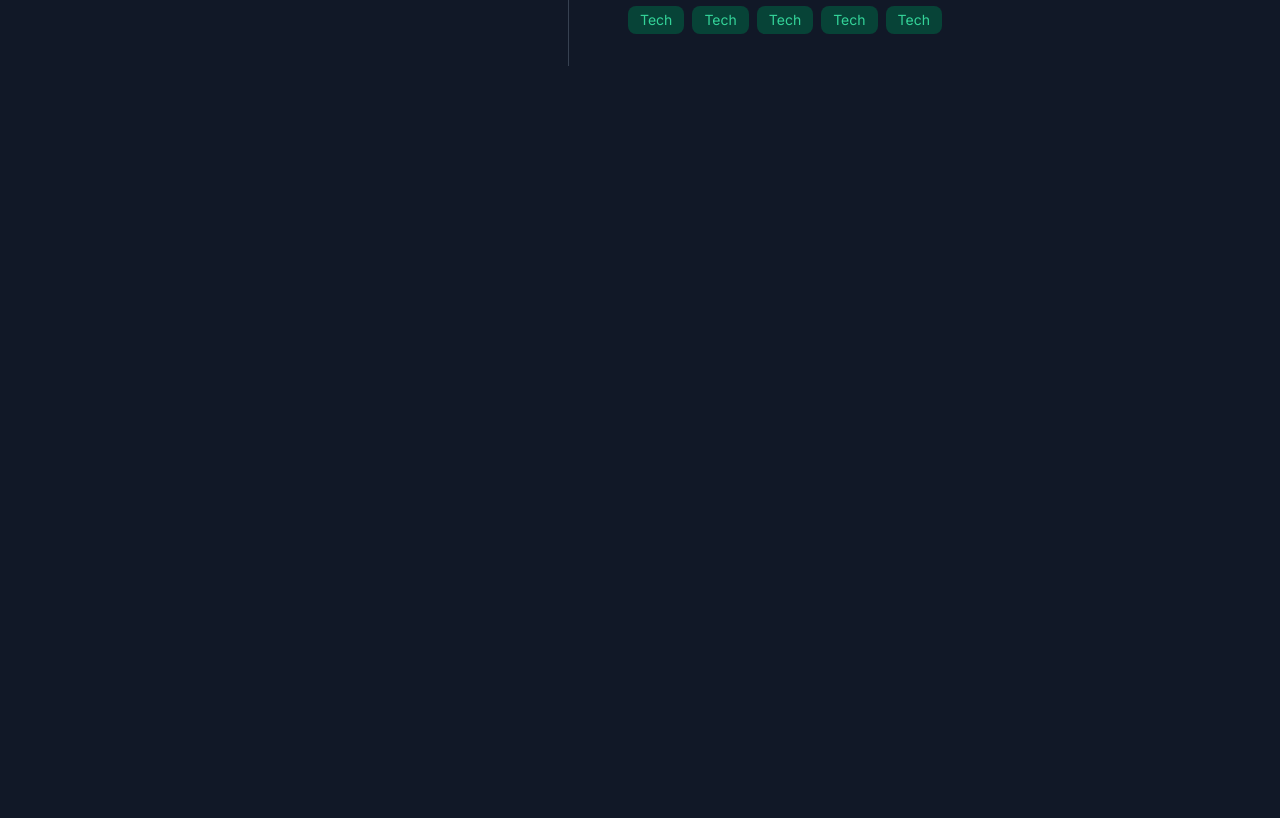
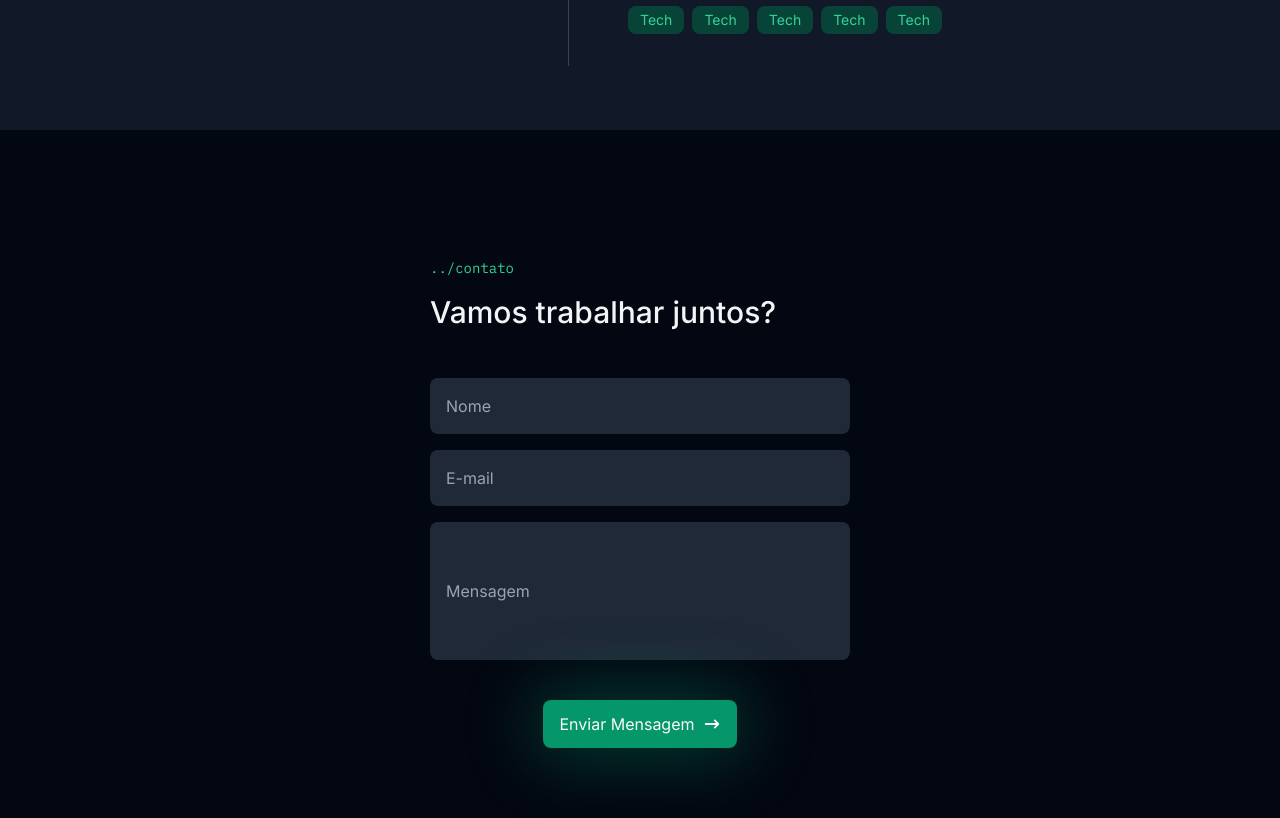
Before and after one commit to orafael-dev/rafa-dev-portfolio, a Next.js app: page / in a window 1280 px wide. Shown: the part 2900-3718 px from the top of the page. Before the commit the page ends 3030 px from the top, so only its background shows below. Built offline with nearby package versions, Linux system fonts and the light colour scheme.

Commit message:
feat: create contact-form component

```diff
--- /dev/null
+++ b/app/components/contact-form/page.tsx
@@ -0,0 +1,37 @@
+import {HiArrowNarrowRight} from "react-icons/hi";
+import {Button} from "../button";
+import {SectionTitle} from "../section-title";
+
+export const ContactForm = () => {
+  return (
+    <section className="py-16 px-6 md:py-32 flex items-center justify-center bg-gray-950">
+      <div className="w-full max-w-[420px] mx-auto">
+        <SectionTitle title="Vamos trabalhar juntos?" subtitle="contato" />
+
+        <form className="mt-12 w-full flex flex-col gap-4">
+          <input
+            type="text"
+            placeholder="Nome"
+            className="w-full h-14 bg-gray-800 rounded-lg placeholder-gray-400 p-4 focus:outline-none focus:ring-2 focus:ring-emerald-600"
+          />
+          <input
+            type="email"
+            placeholder="E-mail"
+            className="w-full h-14 bg-gray-800 rounded-lg placeholder-gray-400 p-4 focus:outline-none focus:ring-2 focus:ring-emerald-600"
+          />
+          <input
+            type="textarea"
+            placeholder="Mensagem"
+            className="resize-none w-full h-[138px] bg-gray-800 rounded-lg placeholder-gray-400 p-4 focus:outline-none focus:ring-2 focus:ring-emerald-600"
+            maxLength={500}
+          />
+
+          <Button className="w-max mx-auto mt-6 shadow-button">
+            Enviar Mensagem
+            <HiArrowNarrowRight size={18} />
+          </Button>
+        </form>
+      </div>
+    </section>
+  );
+};
--- a/app/layout.tsx
+++ b/app/layout.tsx
@@ -2,6 +2,7 @@
 import "./globals.css";
 import {ReactNode} from "react";
 import {Header} from "./components/header";
+import {ContactForm} from "./components/contact-form/page";
 
 const inter = Inter({
   variable: "--font-inter",
@@ -20,6 +21,7 @@
       <body>
         <Header />
         {children}
+        <ContactForm />
       </body>
     </html>
   );
```
